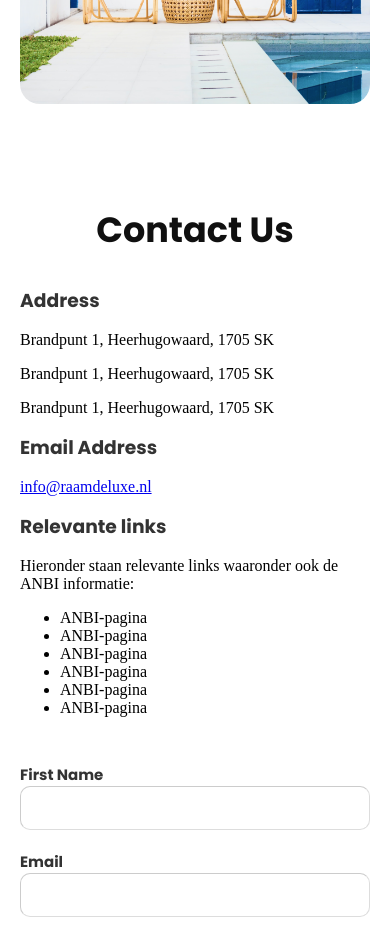
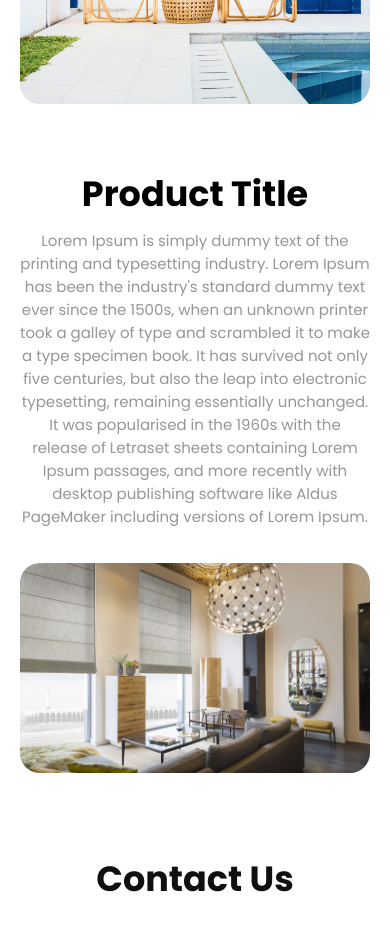
Before and after one commit to Raamdeluxe/blindsar-mvp, a React (Create React App) app: page / in a window 390 px wide. Shown: the part 1900-2840 px from the top of the page. Built offline with nearby package versions, Linux system fonts and the light colour scheme.

Commit message:
Responsive product section, mobile and desktop

```diff
--- a/src/App.js
+++ b/src/App.js
@@ -2,6 +2,7 @@ import classes from "./App.module.css";
 import ContactForm from "./Components/ContactForm/ContactForm";
 import Footer from "./Components/Footer/Footer";
 import Navbar from "./Components/Navbar/Navbar";
+import ProductSection from "./Components/ProductSection/ProductSection";
 import TopSection from "./Components/TopSection/TopSection";
 import UspSection from "./Components/UspSection/UspSection";
 
@@ -12,6 +13,7 @@ function App() {
 				<Navbar />
 				<TopSection />
 				<UspSection />
+				<ProductSection />
 				<ContactForm />
 				<Footer />
 			</>
--- /dev/null
+++ b/src/Components/ProductSection/ProductSection.js
@@ -0,0 +1,27 @@
+import classes from "./ProductSection.module.css";
+
+const ProductSection = () => {
+	return (
+		<div className={classes.product_section}>
+			<div className={classes.text_container}>
+				<h3>Product Title</h3>
+				<p>
+					Lorem Ipsum is simply dummy text of the printing and typesetting
+					industry. Lorem Ipsum has been the industry's standard dummy text ever
+					since the 1500s, when an unknown printer took a galley of type and
+					scrambled it to make a type specimen book. It has survived not only
+					five centuries, but also the leap into electronic typesetting,
+					remaining essentially unchanged. It was popularised in the 1960s with
+					the release of Letraset sheets containing Lorem Ipsum passages, and
+					more recently with desktop publishing software like Aldus PageMaker
+					including versions of Lorem Ipsum.
+				</p>
+			</div>
+			<div className={classes.image_container}>
+				<div className={classes.image}></div>
+			</div>
+		</div>
+	);
+};
+
+export default ProductSection;
--- /dev/null
+++ b/src/Components/ProductSection/ProductSection.module.css
@@ -0,0 +1,57 @@
+.product_section {
+	max-width: 1440px;
+	margin: auto;
+	display: flex;
+	padding: 50px 20px 50px 20px;
+	justify-content: space-between;
+}
+
+.text_container {
+	max-width: 600px;
+	width: 100%;
+	text-align: center;
+}
+
+.text_container h3 {
+	font-family: "Poppins";
+	font-style: normal;
+	font-weight: 700;
+	font-size: 35px;
+	line-height: 40px;
+	color: #000000;
+	margin: 0px;
+}
+
+.text_container p {
+	font-family: "Poppins";
+	font-style: normal;
+	font-weight: 400;
+	font-size: 15px;
+	color: #969696;
+}
+
+.image_container {
+	max-width: 600px;
+	width: 100%;
+}
+
+.image {
+	background-image: url("../Assets/product.png");
+	background-repeat: no-repeat;
+	background-size: cover;
+	padding-top: 60%;
+	width: 100%;
+	border-radius: 20px;
+}
+
+@media screen and (max-width: 600px) {
+	.product_section {
+		flex-direction: column;
+		flex-wrap: wrap;
+		padding-bottom: 0px;
+	}
+
+	.text_container {
+		margin-bottom: 20px;
+	}
+}
```
Also changed, not shown: src/Components/Assets/product.png (added).
